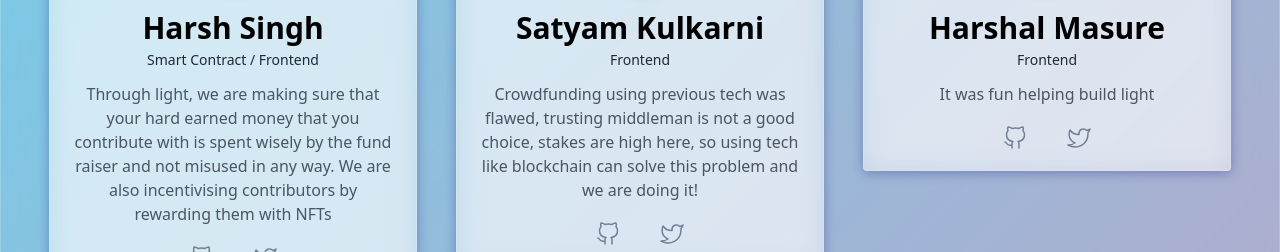
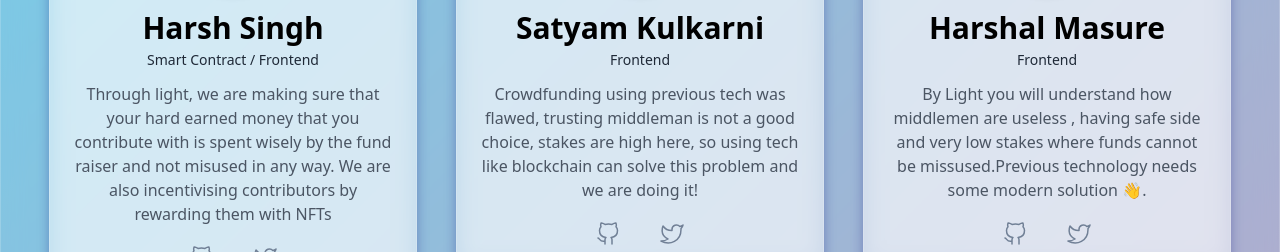
Before and after one commit to askwhyharsh/light-funding-frontend, a Next.js app: page /team in a window 1280 px wide. Shown: the part 466-718 px from the top of the page. Built offline with nearby package versions, Linux system fonts and the light colour scheme.

Commit message:
Update team.js
desc update

```diff
--- a/pages/team.js
+++ b/pages/team.js
@@ -6,7 +6,7 @@ import Footer from "../components/footer"
 const images = [
 	{"name": "Harsh Singh", "image": "https://pbs.twimg.com/profile_images/1454368597204156421/kapadtuB_400x400.jpg", "role": "Smart Contract / Frontend", "desc": "Through light, we are making sure that your hard earned money that you contribute with is spent wisely by the fund raiser and not misused in any way. We are also incentivising contributors by rewarding them with NFTs", "github": "https://github.com/Harsh8055git", "twitter": "https://twitter.com/harsh_eth"},
 	{"name": "Satyam Kulkarni", "image": "https://pbs.twimg.com/profile_images/1462059525154885640/mSbb33zs_400x400.jpg", "role": "Frontend", "desc": "Crowdfunding using previous tech was flawed, trusting middleman is not a good choice, stakes are high here, so using tech like blockchain can solve this problem and we are doing it!", "github": "https://github.com/sk1122", "twitter": "https://twitter.com/sk1122_"},
-	{"name": "Harshal Masure", "image": "https://pbs.twimg.com/profile_images/1472049520896720896/wPwXaUj9_400x400.jpg", "role": "Frontend", "desc": "It was fun helping build light", "github": "", "twitter": ""},
+	{"name": "Harshal Masure", "image": "https://pbs.twimg.com/profile_images/1472049520896720896/wPwXaUj9_400x400.jpg", "role": "Frontend", "desc": "By Light  you will understand how middlemen are useless , having safe side and very  low stakes where funds cannot be missused.Previous technology needs some modern solution  👋.", "github": "", "twitter": ""},
 	{"name": "Rahul", "image": "https://avatars.githubusercontent.com/u/94465240?v=4", "role": "Frontend/UI ", "desc": "Light rocks, while middlemens shock", "github": "https://github.com/glitch-afk", "twitter": "https://twitter.com/v_3_n0m"},
 	{"name": "Bhakti Ghude", "image": "https://avatars.githubusercontent.com/u/76544741?v=4", "role": "Frontend", "desc": "Light rocks, while middlemens shock", "github": "https://github.com/Bhakti087", "twitter": "https://twitter.com/bhaktighude2"}
 ]
```
